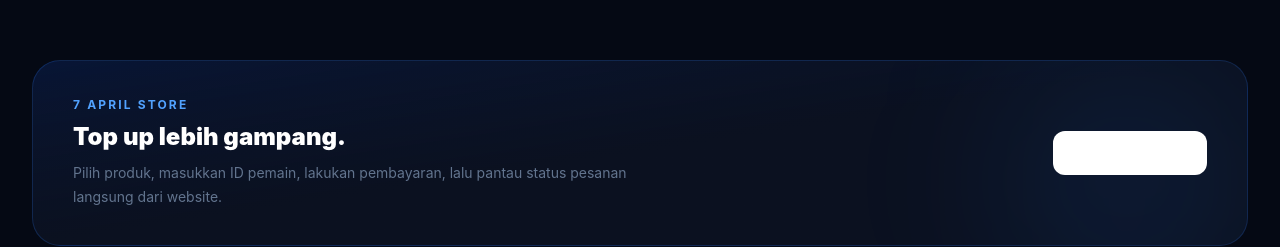
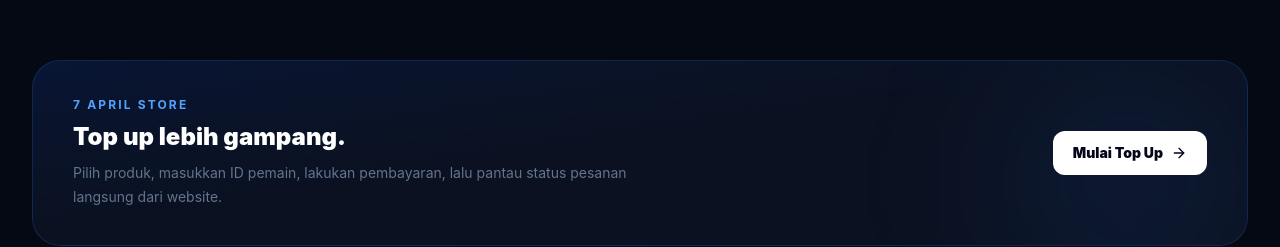
Before and after one commit to falintino/7-april-store, a Next.js app: page /topup in a window 1280 px wide. Shown: the part 1440-1687 px from the top of the page. Built offline with nearby package versions, Linux system fonts and the light colour scheme; no server answers.

Commit message:
Fix top up CTA button text visibility

```diff
--- a/app/topup/page.tsx
+++ b/app/topup/page.tsx
@@ -203,7 +203,7 @@ export default function TopUpPage() {
 
               <Link
                 href="/topup/free-fire"
-                className="flex shrink-0 items-center justify-center gap-2 rounded-xl bg-white px-5 py-3 text-sm font-black text-slate-950 transition hover:bg-slate-200"
+                className="flex shrink-0 items-center justify-center gap-2 rounded-xl bg-white px-5 py-3 text-sm font-black !text-slate-950 transition hover:bg-slate-200"
               >
                 Mulai Top Up
                 <ArrowRight size={16} />
```
